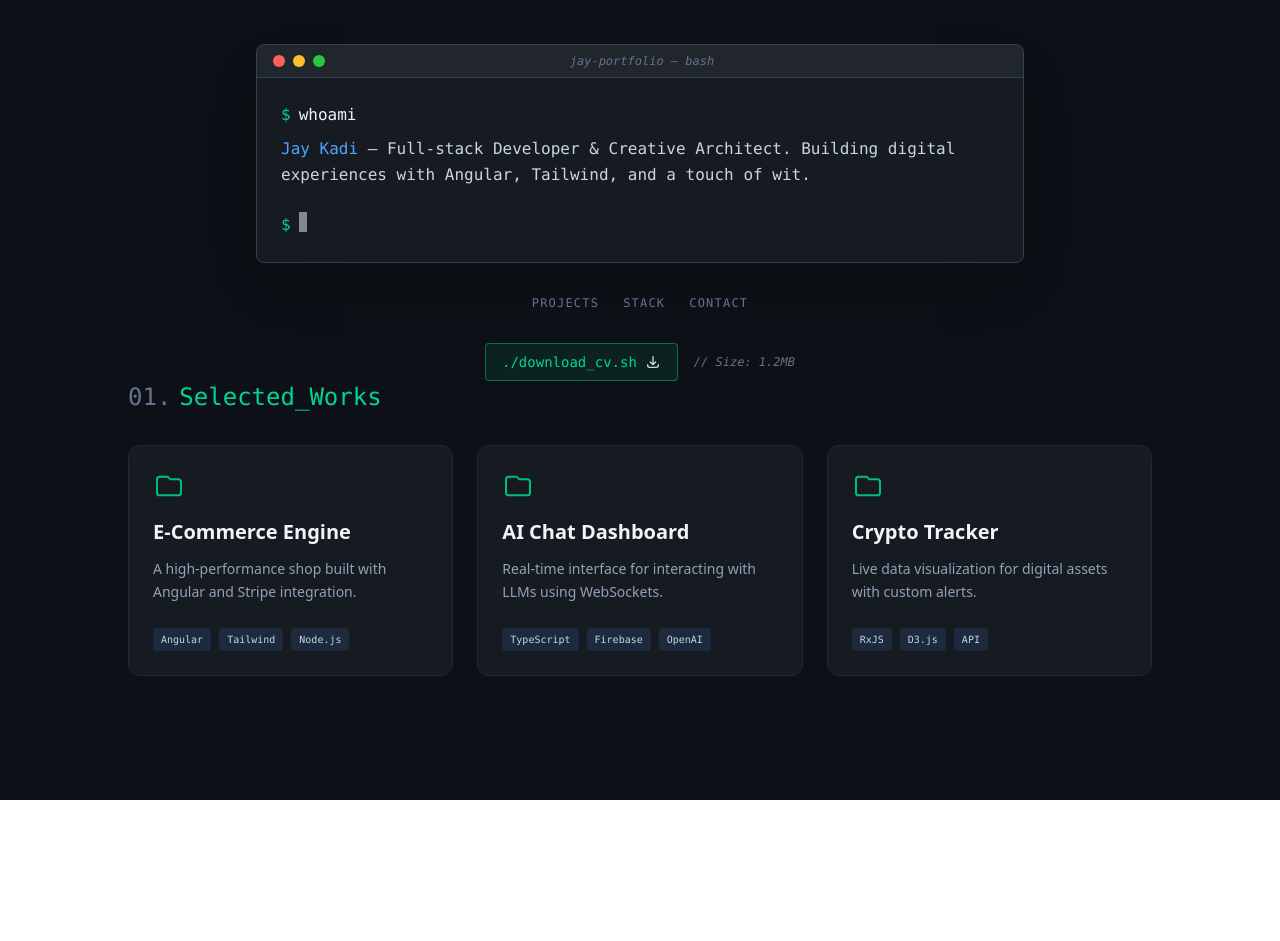
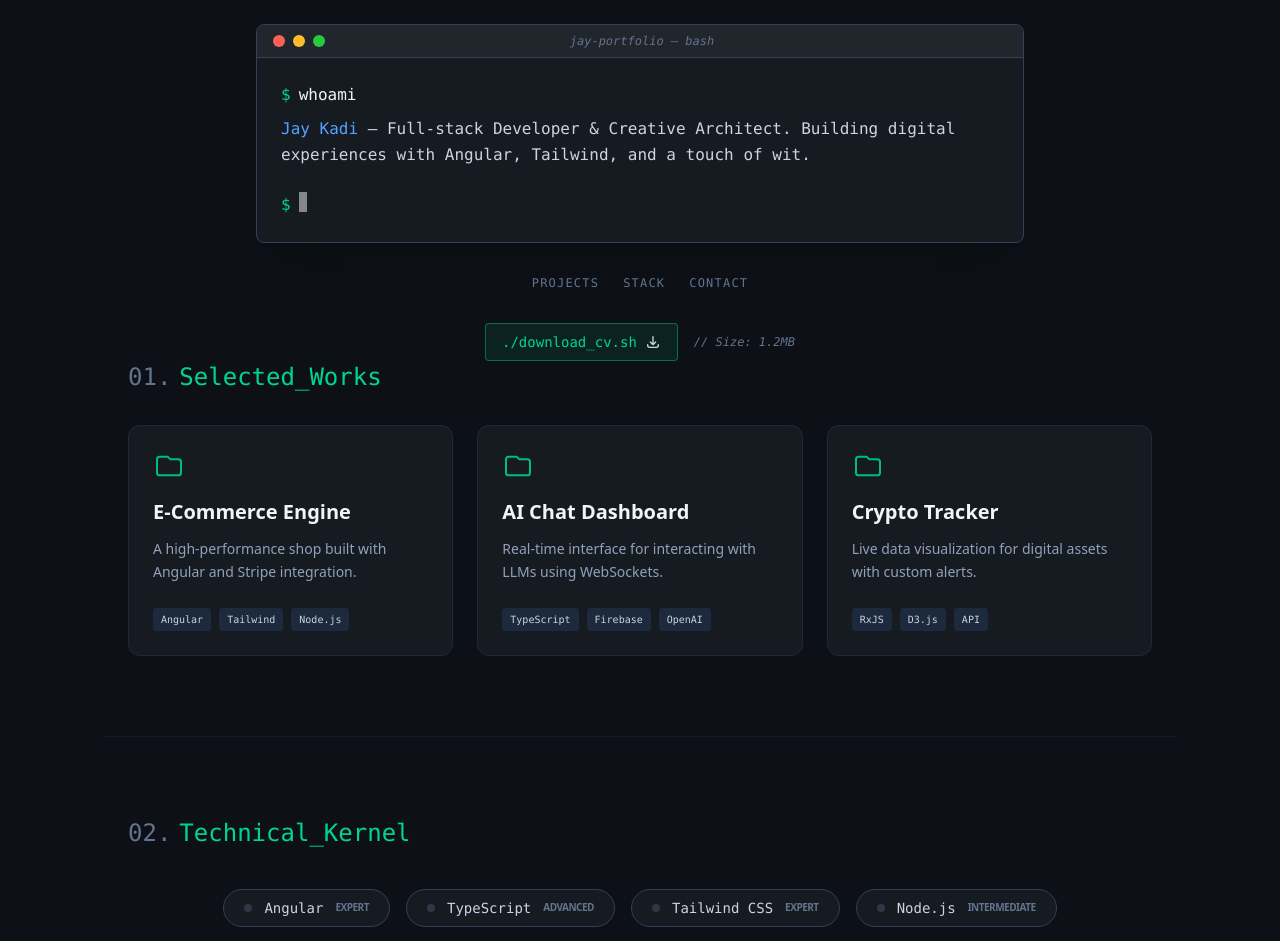
Before and after one commit to JayKadi/jay-portfolio, an Angular app: page / in a window 1280 px wide. Shown: the top 941 px of the page. Before the commit the page ends 800 px from the top, so only its background shows below. Built offline with nearby package versions, Linux system fonts and the light colour scheme.

Commit message:
Adds a set of skills below everything

```diff
--- a/src/app/app.html
+++ b/src/app/app.html
@@ -84,5 +84,22 @@
     </div>
   </div>
 </section>
+<section class="bg-[#0d1117] py-20 px-6 border-t border-slate-800/50">
+  <div class="max-w-5xl mx-auto">
+    <h2 class="text-2xl font-mono text-emerald-400 mb-10 flex items-center gap-2">
+      <span class="text-slate-500">02.</span> Technical_Kernel
+    </h2>
+
+    <div class="flex flex-wrap gap-4 justify-center">
+      @for (skill of skills; track skill.name) {
+        <div class="px-5 py-2 bg-[#161b22] border border-slate-700 rounded-full flex items-center gap-3 hover:border-emerald-500/50 hover:bg-emerald-500/5 transition-all cursor-default group">
+          <span class="w-2 h-2 rounded-full bg-slate-600 group-hover:bg-emerald-500 animate-pulse"></span>
+          <span class="font-mono text-sm text-slate-300">{{ skill.name }}</span>
+          <span class="text-[10px] text-slate-500 font-bold uppercase tracking-tighter">{{ skill.level }}</span>
+        </div>
+      }
+    </div>
+  </div>
+</section>
 
 </main>
--- a/src/app/app.ts
+++ b/src/app/app.ts
@@ -30,6 +30,15 @@ export class AppComponent implements OnInit {
       link: '#'
     }
   ];
+  skills = [
+  { name: 'Angular', level: 'Expert', color: 'text-red-500' },
+  { name: 'TypeScript', level: 'Advanced', color: 'text-blue-500' },
+  { name: 'Tailwind CSS', level: 'Expert', color: 'text-cyan-400' },
+  { name: 'Node.js', level: 'Intermediate', color: 'text-green-500' },
+  { name: 'PostgreSQL', level: 'Intermediate', color: 'text-indigo-400' },
+  { name: 'Firebase', level: 'Advanced', color: 'text-yellow-500' },
+  { name: 'Git', level: 'Expert', color: 'text-orange-600' }
+];
   fullBio = "Jay Kadi — Full-stack Developer & Creative Architect. Building digital experiences with Angular, Tailwind, and a touch of wit.";
   displayText = "";
   typingSpeed = 40; // milliseconds per character
```
